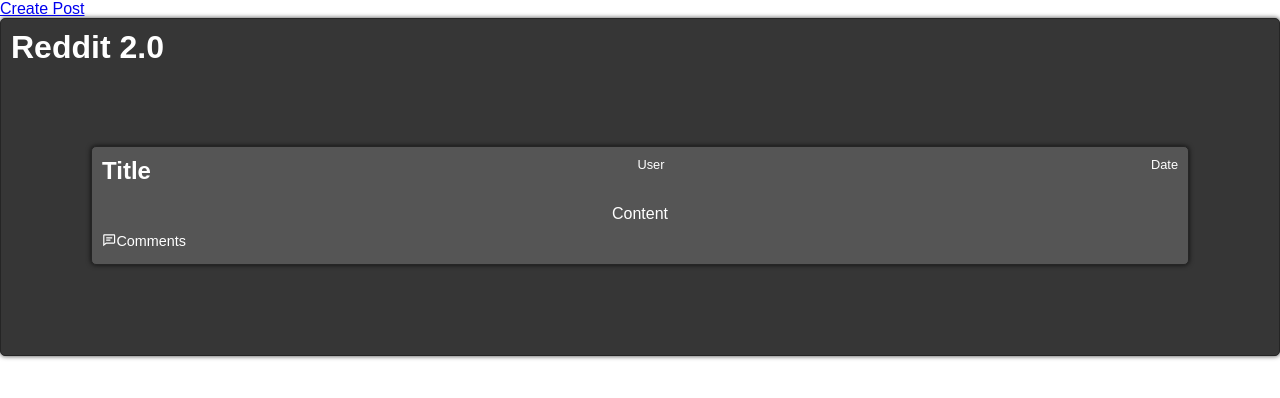
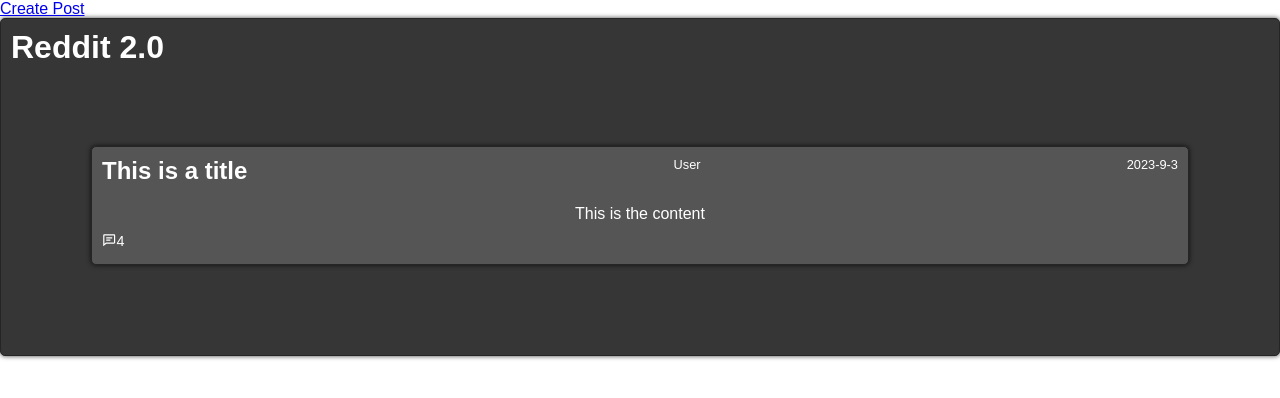
Before and after one commit to SebastianIvanoff/Forum-grupp, a React (Vite) app in the folder Forum-grupp/: page / in a window 1280 px wide. Shown: the top 398 px of the page. Built offline with nearby package versions, Linux system fonts and the light colour scheme.

Commit message:
basic ts

```diff
--- a/Forum-grupp/src/App.tsx
+++ b/Forum-grupp/src/App.tsx
@@ -4,13 +4,18 @@ import { Link } from "react-router-dom";
 import ThreadList from "./components/ThreadList";
 
 function App() {
-    return (
-        <div className="App">
-            <Link to={"/create-thread"}>Create Post</Link>
-            <ThreadList />
-        </div>
-
-    );
+  return (
+    <div className="App">
+      <Link to={"/create-thread"}>Create Post</Link>
+      <ThreadList
+        title="This is a title"
+        content="This is the content"
+        user="User"
+        date="2023-9-3"
+        comments={4}
+      />
+    </div>
+  );
 }
 
 export default App;
--- a/Forum-grupp/src/components/ThreadList.tsx
+++ b/Forum-grupp/src/components/ThreadList.tsx
@@ -1,20 +1,26 @@
-import React from "react";
+import { PostInterface } from "../types";
 import { BiCommentDetail } from "react-icons/bi";
 
-const ThreadList = () => {
+const ThreadList = ({
+  title,
+  content,
+  user,
+  date,
+  comments,
+}: PostInterface) => {
   return (
     <div className="thread-container">
       <h1 className="thread-app-name">Reddit 2.0</h1>
       <div className="thread-card">
         <div className="title-container">
-          <h2 className="thread-title">Title</h2>
-          <p className="thread-user">User</p>
-          <p className="thread-date">Date</p>
+          <h2 className="thread-title">{title}</h2>
+          <p className="thread-user">{user}</p>
+          <p className="thread-date">{date}</p>
         </div>
-        <p className="thread-content">Content</p>
+        <p className="thread-content">{content}</p>
         <p className="comments">
           <BiCommentDetail />
-          Comments
+          {comments}
         </p>
       </div>
     </div>
--- /dev/null
+++ b/Forum-grupp/src/types.ts
@@ -0,0 +1,8 @@
+export interface PostInterface {
+    title: string;
+    content: string;
+    user: string;
+    date: string;
+    id?: number;
+    comments?: number;
+}
```
